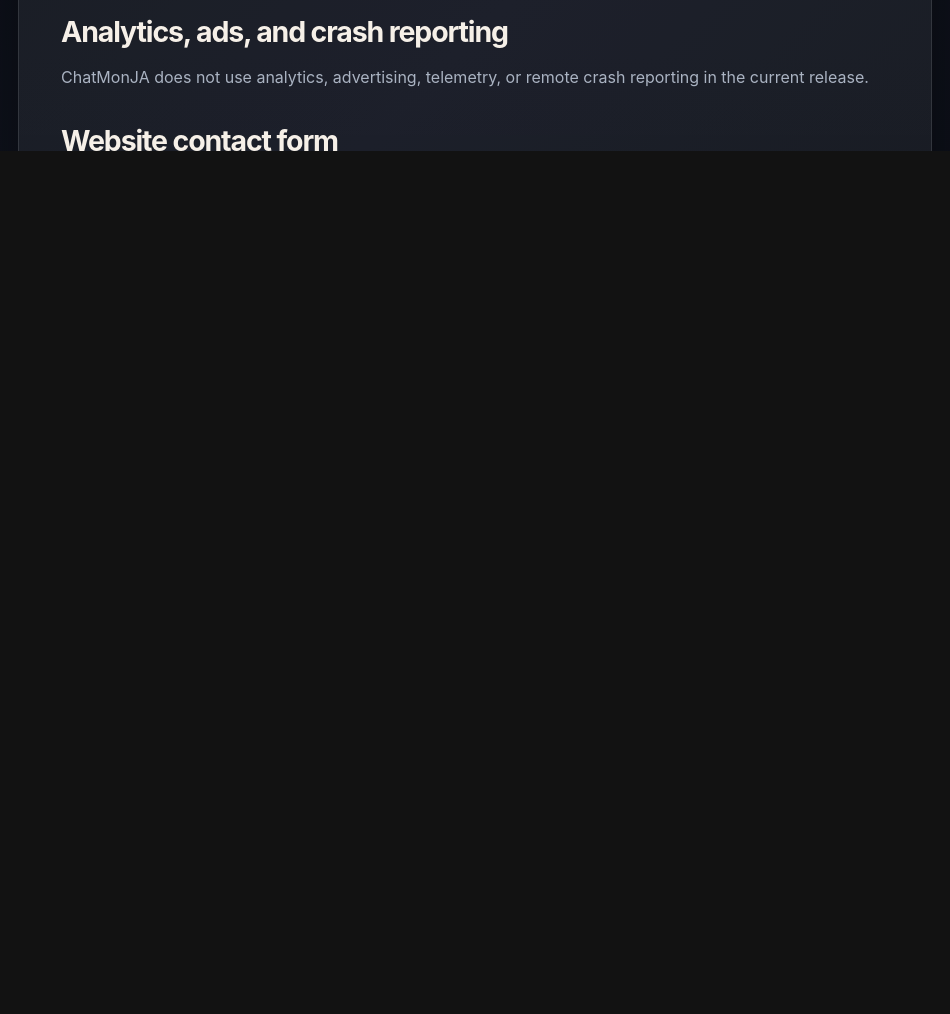
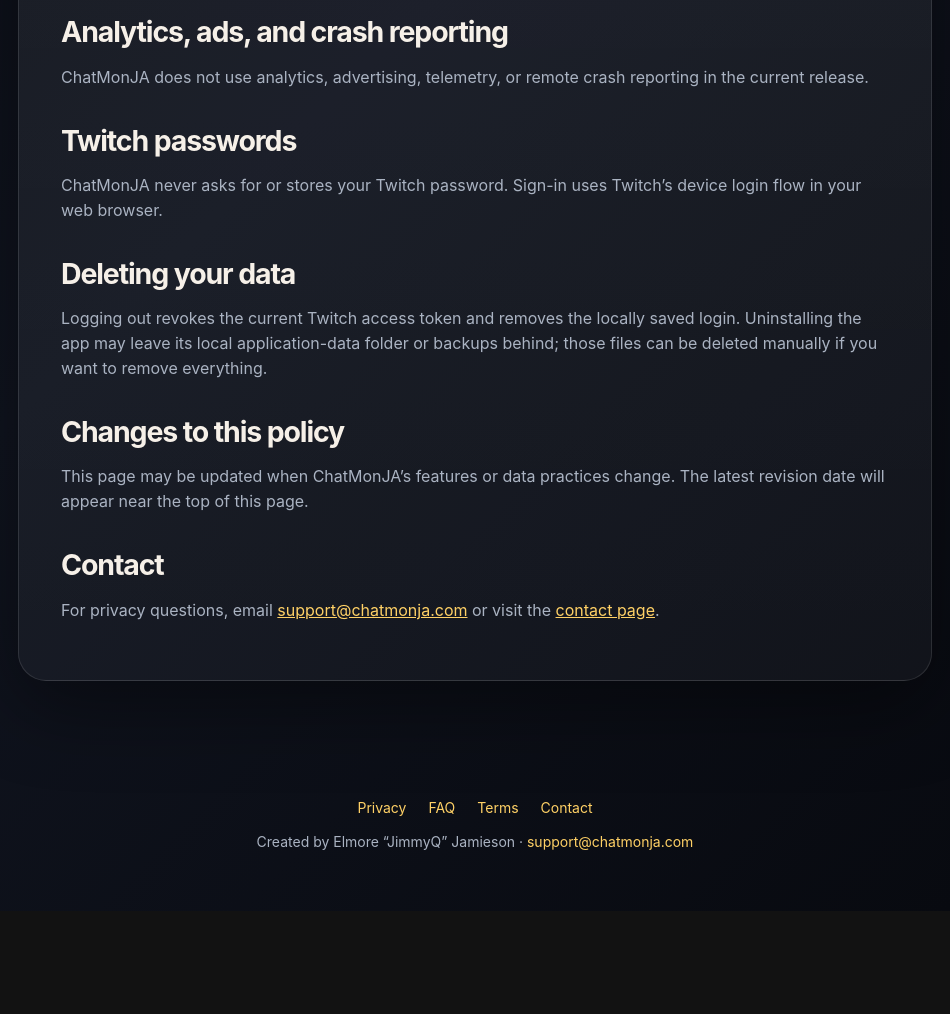
Before and after one commit to jimmyqja/ChatMonJa, an Electron app: page docs/privacy.html in a window 950 px wide. Shown: the part 1120-2134 px from the top of the page. After the commit the page ends 2031 px from the top, so only its background shows below. Drawn offline with Linux system fonts and the light colour scheme.

Commit message:
Revise privacy policy dates and contact details
Updated the last updated date and modified contact information.

```diff
--- a/docs/privacy.html
+++ b/docs/privacy.html
@@ -25,7 +25,7 @@
       <p class="eyebrow">Privacy first</p>
       <h1>Privacy Policy</h1>
       <p class="lead">ChatMonJA is designed to keep your settings on your computer and communicate directly with Twitch.</p>
-      <p class="policy-date">Effective June 22, 2026 · Last updated June 30, 2026</p>
+      <p class="policy-date">Effective June 22, 2026 · Last updated June 23, 2026</p>
     </header>
 
     <article class="content-card">
@@ -48,9 +48,6 @@
       <h2>Analytics, ads, and crash reporting</h2>
       <p>ChatMonJA does not use analytics, advertising, telemetry, or remote crash reporting in the current release.</p>
 
-      <h2>Website contact form</h2>
-      <p>The contact page on this static tester website formats messages locally in your browser. It does not submit messages to a ChatMonJA server or a third-party form service.</p>
-
       <h2>Twitch passwords</h2>
       <p>ChatMonJA never asks for or stores your Twitch password. Sign-in uses Twitch’s device login flow in your web browser.</p>
 
@@ -61,15 +58,15 @@
       <p>This page may be updated when ChatMonJA’s features or data practices change. The latest revision date will appear near the top of this page.</p>
 
       <h2>Contact</h2>
-      <p>For privacy questions, visit the <a href="contact.html">contact page</a>. Do not include Twitch passwords, tokens, or private stream keys in tester feedback.</p>
+      <p>For privacy questions, email <a href="mailto:support@chatmonja.com">support@chatmonja.com</a> or visit the <a href="contact.html">contact page</a>.</p>
     </article>
   </main>
 
-  <a class="contact-bubble" href="contact.html" aria-label="Contact ChatMonJA support">Contact us</a>
+  <a class="contact-bubble" href="mailto:support@chatmonja.com" aria-label="Contact ChatMonJA support">Contact us</a>
 
   <footer>
     <div class="footer-links"><a href="privacy.html">Privacy</a><a href="faq.html">FAQ</a><a href="terms.html">Terms</a><a href="contact.html">Contact</a></div>
-    <p>Created by Elmore “JimmyQ” Jamieson · <a href="contact.html">Contact</a></p>
+    <p>Created by Elmore “JimmyQ” Jamieson · <a href="mailto:support@chatmonja.com">support@chatmonja.com</a></p>
   </footer>
 </body>
 </html>
```
